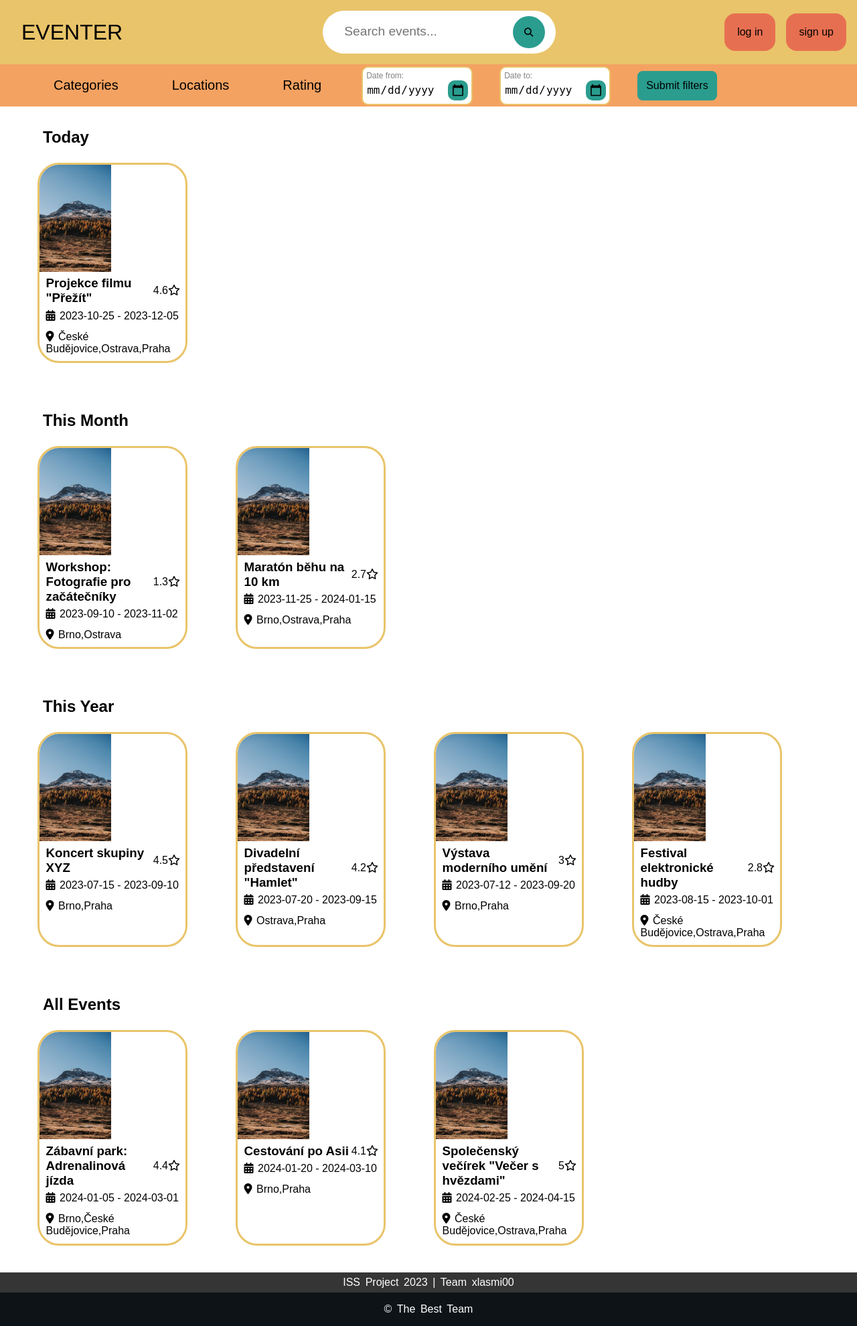
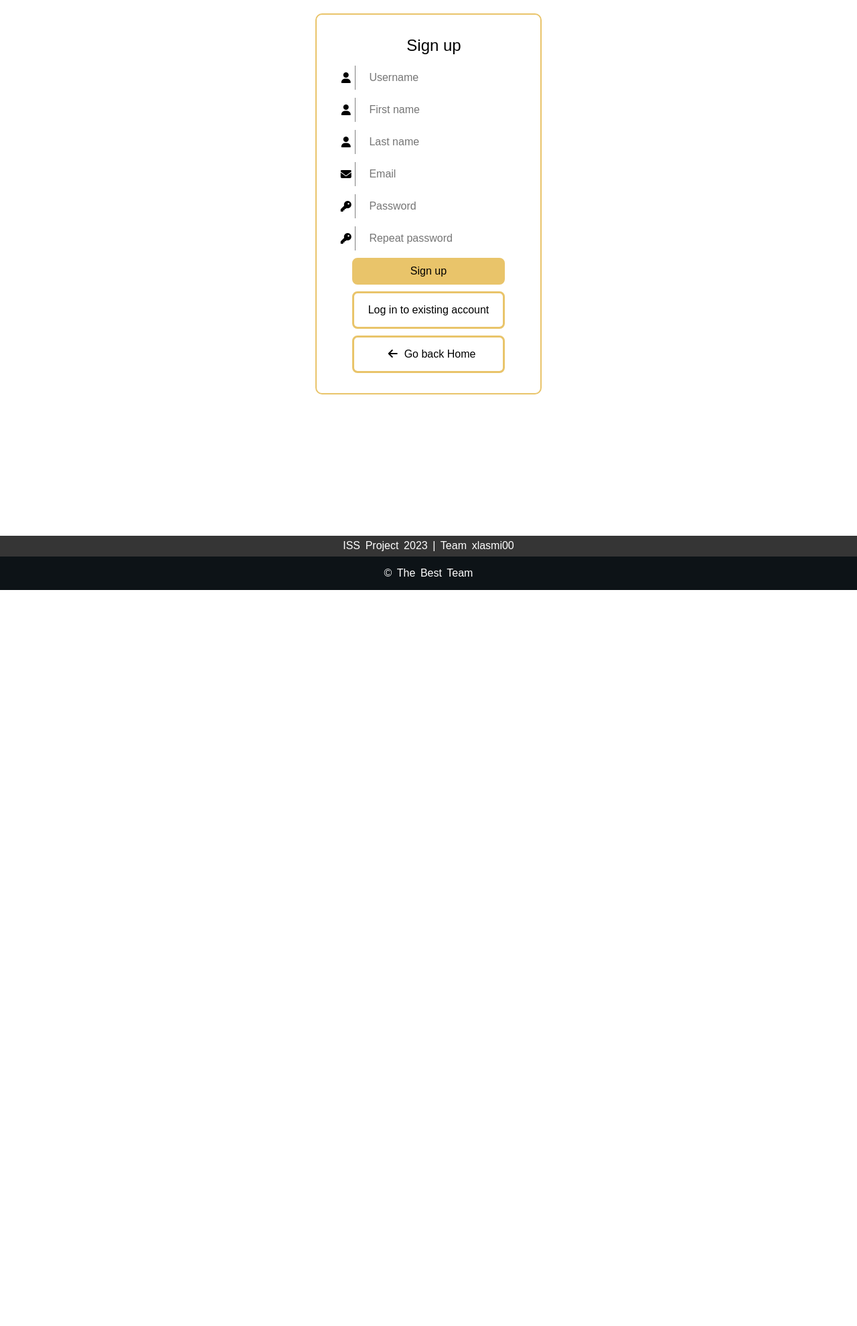
Before and after one commit to imiskii/IIS-EventManagerIS, a PHP site: page /signup.php in a window 1280 px wide. Shown: the whole page at 67% size. After the commit the page ends 881 px from the top, so only its background shows below. Run offline with PHP 8.4, Linux system fonts and the light colour scheme; data comes from the database, SQL or seed files in the repository; some libraries are stand-ins or nearby versions.

Commit message:
Implement sign up feature and session token

```diff
--- a/config/common.php
+++ b/config/common.php
@@ -1470,6 +1470,14 @@ function extract_id(&$data, $table)
     return $id;
 }
 
+function verifyMethod($method_name) {
+    return $_SERVER['REQUEST_METHOD'] == $method_name;
+}
+
+function verifyToken(&$method) {
+    return isset($method['token']) && isset($_SESSION['token']) && $method['token'] == $_SESSION['token'];
+}
+
 function session_handler($table, $data, $account_type)
 {
     if ($table == "Login" && $account_type == "not_logged_in") {
--- a/event-create.php
+++ b/event-create.php
@@ -49,7 +49,7 @@ $_SESSION['return_to'] = $_SERVER['REQUEST_URI'];
             <h3>Propose new Location</h3>
             <span class="close-edit-btn" id="close-location-popup-btn"><i class="fa-solid fa-xmark"></i></span>
         </div>
-        <form name="suggest-location" action="init.php/Address" method='post'>
+        <form name="suggest-location" action="scripts/request-handler.php/Address" method='post'>
             <span>
                 <div class="label-input">
                     <p>Country</p>
--- a/login.php
+++ b/login.php
@@ -41,9 +41,9 @@ makeHead("Eventer | Sign in");
                     <li>
                         <div class="buttons">
                             <button class="button-round-filled" type="submit">Log in</button>
-                            <a href="#" class="button-round-empty">Create new account</a>
+                            <a href="signup.php" class="button-round-empty">Create new account</a>
                             <!-- FIXME $_SESSION['return_to'] -->
-                            <a href="#" class="button-round-empty"><i class="fa-solid fa-arrow-left"></i>Go back Home</a>
+                            <a href="index.php" class="button-round-empty"><i class="fa-solid fa-arrow-left"></i>Go back Home</a>
                         </div>
                     </li>
                 </ul>
--- a/scripts/suggest-event.php
+++ b/scripts/suggest-event.php
@@ -3,8 +3,6 @@
 require_once "../config/common.php";
 session_start();
 $db = connect_to_db();
-
-var_dump($_POST);
 
 $event_columns = ['event_name','event_icon','event_description','event_images', 'category-select', 'location-select'];
 $session_event_columns = array_map(function($value) {
--- a/src/front-end/signin.php
+++ b/signup.php
@@ -6,24 +6,32 @@
  * @date 06.10.2023
  */
 
-require "components/html-components.php";
+require_once 'config/common.php';
+require_once "src/front-end/components/html-components.php";
 
-makeHead("Eventer | Log in");
+session_start();
+$_SESSION['token'] = bin2hex(random_bytes(32));
+$db = connect_to_db();
+
+updateSession($_POST, ['email', 'first_name', 'last_name', 'nick']);
+
+makeHead("Eventer | Sign up");
 
 ?>
 
 <main>
     <div class="center-block">
         <div class="form-container">
-            <h2>Sign in</h2>
-            <form action="" method="post">
+            <h2>Sign up</h2>
+            <form action="scripts/signup.php" method="post">
+            <input type="hidden" name="token" value="<?php echoSessionVal('token', ''); ?>">
                 <ul>
                     <li>
                         <div class="input-row">
                             <div class="input-icon">
                                 <i class="fa-solid fa-user"></i>
                             </div>
-                            <input type="text" name="nick" id="nick" placeholder="Username">
+                            <input type="text" required value="<?php echoSessionVal('nick', '') ?>" name="nick" id="nick" placeholder="Username">
                         </div>
                     </li>
                     <li>
@@ -31,7 +39,7 @@ makeHead("Eventer | Log in");
                             <div class="input-icon">
                                 <i class="fa-solid fa-user"></i>
                             </div>
-                            <input type="text" name="name" id="name" placeholder="First name">
+                            <input type="text" required value="<?php echoSessionVal('first_name', '') ?>" name="first_name" id="first_name" placeholder="First name">
                         </div>
                     </li>
                     <li>
@@ -39,7 +47,7 @@ makeHead("Eventer | Log in");
                             <div class="input-icon">
                                 <i class="fa-solid fa-user"></i>
                             </div>
-                            <input type="text" name="surname" id="surname" placeholder="Last name">
+                            <input type="text" required value="<?php echoSessionVal('last_name', '') ?>" name="last_name" id="last_name" placeholder="Last name">
                         </div>
                     </li>
                     <li>
@@ -47,7 +55,7 @@ makeHead("Eventer | Log in");
                             <div class="input-icon">
                                 <i class="fa-solid fa-envelope"></i>
                             </div>
-                            <input type="text" name="email" id="email" placeholder="Email">
+                            <input type="text" required value="<?php echoSessionVal('email', '') ?>" name="email" id="email" placeholder="Email">
                         </div>
                     </li>
                     <li>
@@ -55,7 +63,7 @@ makeHead("Eventer | Log in");
                             <div class="input-icon">
                                 <i class="fa-solid fa-key"></i>
                             </div>
-                            <input type="password" name="pwd" id="pwd" placeholder="Password">
+                            <input type="password" required name="password" id="password" placeholder="Password">
                         </div>
                     </li>
                     <li>
@@ -63,14 +71,14 @@ makeHead("Eventer | Log in");
                             <div class="input-icon">
                                 <i class="fa-solid fa-key"></i>
                             </div>
-                            <input type="password" name="pwd" id="pwd" placeholder="Repeat password">
+                            <input type="password" required name="password2" id="password2" placeholder="Repeat password">
                         </div>
                     </li>
                     <li>
                         <div class="buttons">
-                            <button class="button-round-filled" type="submit">Sign in</button>
-                            <a href="#" class="button-round-empty">Log in to existing account</a>
-                            <a href="#" class="button-round-empty"><i class="fa-solid fa-arrow-left"></i>Go back Home</a>
+                            <button class="button-round-filled" type="submit">Sign up</button>
+                            <a href="login.php" class="button-round-empty">Log in to existing account</a>
+                            <a href="index.php" class="button-round-empty"><i class="fa-solid fa-arrow-left"></i>Go back Home</a>
                         </div>
                     </li>
                 </ul>
--- a/src/front-end/components/html-components.php
+++ b/src/front-end/components/html-components.php
@@ -100,7 +100,7 @@ function makeHeader()
                     {
                         echo "<div class='login-btns'>";
                         echo "<a href='login.php' class='button-sharp-filled'>log in</a>";
-                        echo "<a href='#' class='button-sharp-filled'>sign up</a>";
+                        echo "<a href='signup.php' class='button-sharp-filled'>sign up</a>";
                         echo "</div>";
                     }
                 ?>
@@ -290,7 +290,6 @@ function generateEventTickets($eventID)
     $tables_joined = "Event e NATURAL JOIN Event_instance ei JOIN Address a ON ei.address_id = a.address_id";
     $result_id = "instance_id, event_name, date_from, date_to, time_from, time_to, country, city, street, street_number";
     $event_instances = fetch_all_table_columns($tables_joined, $result_id, ["event_id" => $eventID] ,"event_id = :event_id", null);
-    //var_dump($event_instances);
     $cnt_t = 1;  // counter for tickets
     foreach ($event_instances as $event_instance)
     {
```
Also changed, not shown: scripts/request-handler.php (renamed from init.php, +1 -22 lines), scripts/signup.php (added, +48 -0 lines).
